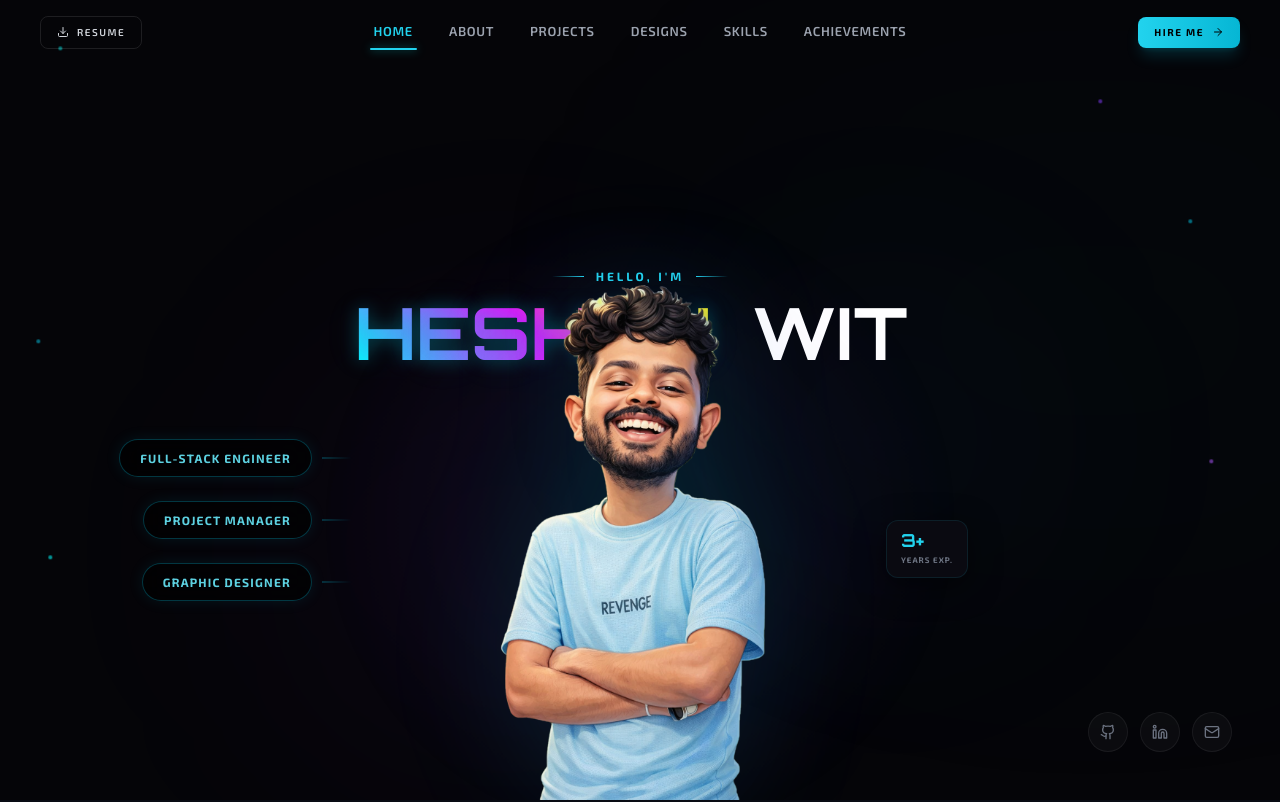
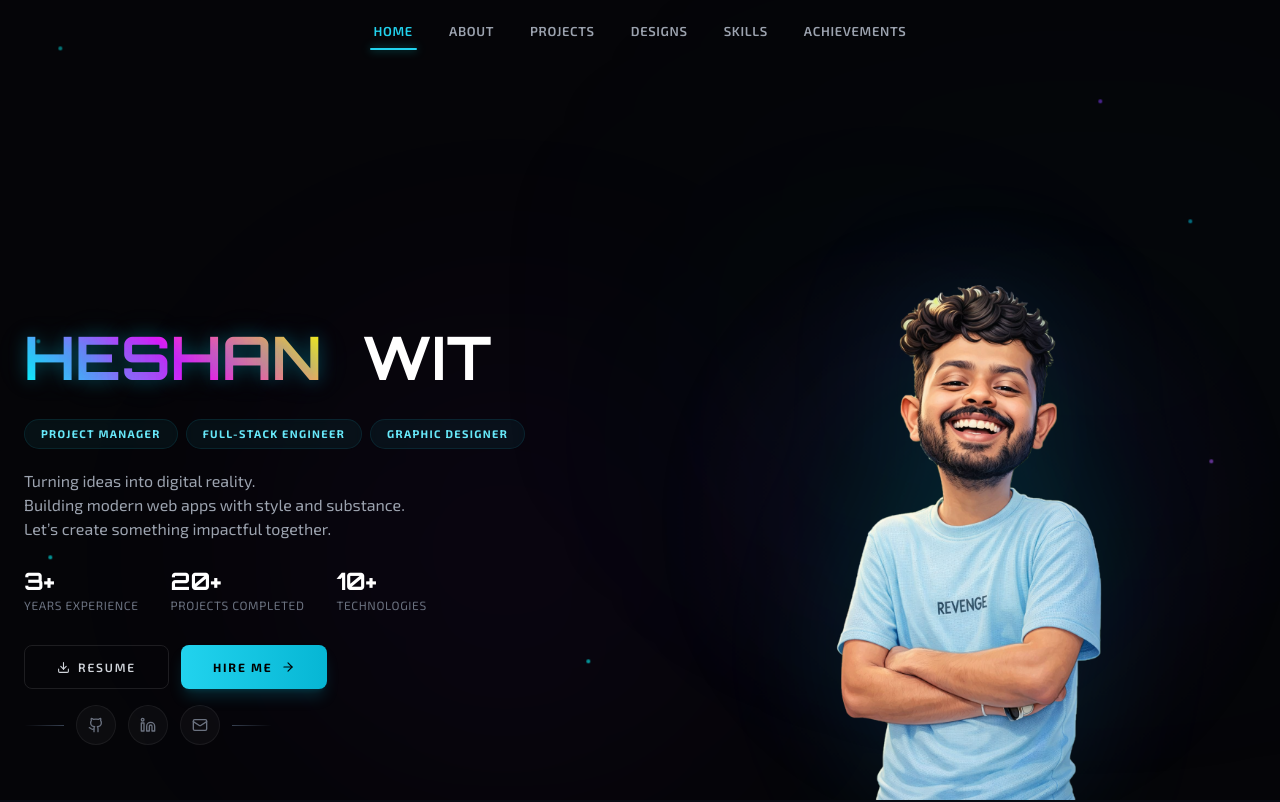
Before and after one commit to heshan123vitharana/Heshan_Witharana_Portfolio, a React (Vite) app: page / in a window 1280 px wide. Shown: the top 802 px of the page. Built offline with nearby package versions, Linux system fonts and the light colour scheme.

Commit message:
feat: refactor Hero component layout to a two-column design, enhance responsiveness, and update button animations

```diff
--- a/src/components/Header.tsx
+++ b/src/components/Header.tsx
@@ -59,25 +59,7 @@ const Header: React.FC = () => {
       >
         <div className="max-w-7xl mx-auto px-6 lg:px-10">
           <div className="flex items-center justify-center h-[64px] relative">
-
             {/* Desktop Navigation — Centered */}
-            {/* Resume Button (Left) */}
-            <motion.div
-              initial={{ opacity: 0, x: -20 }}
-              animate={{ opacity: 1, x: 0 }}
-              transition={{ delay: 0.5 }}
-              className="hidden lg:flex absolute left-0 items-center"
-            >
-              <a
-                href="/Heshan_Witharana_PM & Full Stack Developer_Resume.pdf"
-                target="_blank"
-                rel="noopener noreferrer"
-                className="inline-flex items-center gap-2 px-4 py-2 border border-white/[0.1] text-gray-300 font-semibold text-[10px] uppercase tracking-[0.15em] rounded-lg hover:border-cyan-400/25 hover:text-white hover:bg-white/[0.03] transition-all duration-300"
-              >
-                <Download size={12} />
-                Resume
-              </a>
-            </motion.div>
 
             <nav className="hidden lg:flex items-center gap-1">
               {menuItems.map((item, index) => {
@@ -119,29 +101,7 @@ const Header: React.FC = () => {
               })}
             </nav>
 
-            {/* Hire Me Button (Right) */}
-            <motion.div
-              initial={{ opacity: 0, x: 20 }}
-              animate={{ opacity: 1, x: 0 }}
-              transition={{ delay: 0.5 }}
-              className="hidden lg:flex absolute right-0 items-center"
-            >
-              <a
-                href="#contact"
-                className="group relative inline-flex items-center gap-2 px-4 py-2 overflow-hidden bg-gradient-to-r from-cyan-400 to-cyan-500 text-black font-bold text-[10px] uppercase tracking-[0.15em] rounded-lg shadow-lg shadow-cyan-500/20"
-              >
-                <div
-                  className="absolute inset-0 bg-gradient-to-r from-transparent via-white/30 to-transparent -skew-x-12 opacity-0 group-hover:opacity-100 transition-opacity duration-500" // animation handled by css group-hover usually, or motion div inside?
-                // Previous hero button had motion.div for shine. I'll stick to CSS or simple motion.
-                // I'll reuse the internal structure if possible or simplify.
-                // Simplify for Header to avoid complex motion nesting issues or just use simple CSS hover.
-                />
-                {/* Shine sweep using CSS transform on hover */}
-                <span className="absolute inset-0 bg-gradient-to-r from-transparent via-white/30 to-transparent -skew-x-12 translate-x-[-200%] group-hover:translate-x-[200%] transition-transform duration-700" />
-                <span className="relative">Hire Me</span>
-                <ArrowRight size={12} className="relative group-hover:translate-x-1 transition-transform duration-200" />
-              </a>
-            </motion.div>
+
 
             {/* Mobile hamburger */}
             <motion.button
--- a/src/components/Hero.tsx
+++ b/src/components/Hero.tsx
@@ -82,118 +82,38 @@ const Hero: React.FC = () => {
 
 
 
-      {/* ═══ Main Content — Centered Column ═══ */}
-      {/* ═══ Main Content — Centered Column ═══ */}
-      <div className="relative z-10 w-full max-w-7xl mx-auto px-6 pt-20 pb-20 lg:pb-0 flex flex-col items-center">
+      {/* ═══ Main Content — Two-Column Layout ═══ */}
+      <div className="relative z-10 w-full max-w-7xl mx-auto px-6 pt-20 pb-20 lg:pb-0 flex flex-col lg:flex-row lg:items-center lg:justify-between items-center">
 
-        {/* ── Greeting (above photo) ── */}
-        <motion.div
-          initial={{ opacity: 0, y: -15 }}
-          animate={{ opacity: 1, y: 0 }}
-          transition={{ duration: 0.6, delay: 0.1 }}
-          className="flex items-center gap-3 mb-3"
-        >
-          <div className="h-px w-8 bg-gradient-to-r from-transparent to-cyan-400" />
-          <span className="text-cyan-400 text-xs font-bold uppercase tracking-[0.25em]">
-            Hello, I'm
-          </span>
-          <div className="h-px w-8 bg-gradient-to-l from-transparent to-cyan-400" />
-        </motion.div>
+        {/* ── Left Column: Text Content ── */}
+        <div className="flex flex-col items-center lg:items-start lg:flex-1 lg:min-w-0 lg:pr-8">
 
-        {/* ── Name (behind photo for 3D effect) ── */}
+          {/* ── Name ── */}
           <motion.h1
-          className="font-orbitron font-bold text-center relative z-[1] whitespace-nowrap min-h-[1.2em]"
+            className="font-orbitron font-bold text-center lg:text-left relative z-[1] whitespace-nowrap min-h-[1.2em]"
             initial={{ opacity: 0, y: 30, scale: 0.9 }}
             animate={{ opacity: 1, y: 0, scale: 1 }}
             transition={{ duration: 0.8, delay: 0.2, ease: [0.22, 1, 0.36, 1] }}
           >
-          <span className="text-4xl md:text-6xl lg:text-7xl gradient-text inline-block hero-name-glow">
+            <span className="text-3xl md:text-5xl lg:text-6xl gradient-text inline-block hero-name-glow">
               {firstName}
             </span>
             {lastName && (
-            <span className="text-4xl md:text-6xl lg:text-7xl text-white inline-block ml-6 md:ml-10 hero-name-glow-white">
+              <span className="text-3xl md:text-5xl lg:text-6xl text-white inline-block ml-6 md:ml-10 hero-name-glow-white">
                 {lastName}
               </span>
             )}
-          <span className="typewriter-cursor text-4xl md:text-6xl lg:text-7xl" />
+            <span className="typewriter-cursor text-3xl md:text-5xl lg:text-6xl" />
           </motion.h1>
-
-        {/* ── Photo (overlaps text for 3D depth) ── */}
-        <motion.div
-          initial={{ opacity: 0, scale: 0.6, y: 50 }}
-          animate={{ opacity: 1, scale: 1, y: 0 }}
-          transition={{ duration: 1, delay: 0.4, ease: [0.22, 1, 0.36, 1] }}
-          className="relative z-[2] -mt-20 md:-mt-24 lg:-mt-32 mb-6 lg:mb-0"
-        >
-          {/* ── Desktop Roles (Left of Image) ── */}
-          <div className="absolute right-full top-1/2 -translate-y-1/2 mr-12 hidden lg:flex flex-col items-end gap-6 w-80 z-20">
-            {['Full-Stack Engineer', 'Project Manager', 'Graphic Designer'].map((role, i) => (
-              <motion.div
-                key={role}
-                initial={{ opacity: 0, x: -30 }}
-                animate={{ opacity: 1, x: 0 }}
-                transition={{
-                  delay: 0.8 + i * 0.1,
-                  type: 'spring',
-                  stiffness: 300,
-                  damping: 20
-                }}
-                className="group relative flex items-center justify-end"
-              >
-                {/* Pill */}
-                <span className="relative z-10 px-5 py-2.5 text-xs font-bold uppercase tracking-widest text-cyan-300/90 bg-black/60 border border-cyan-500/30 rounded-full backdrop-blur-md shadow-[0_0_15px_rgba(6,182,212,0.1)] group-hover:bg-cyan-900/20 group-hover:border-cyan-400/60 group-hover:text-cyan-200 group-hover:shadow-[0_0_25px_rgba(6,182,212,0.2)] transition-all duration-300 cursor-default whitespace-nowrap">
-                  {role}
-                </span>
-
-                {/* Connector Line & Dot */}
-                <div className="absolute right-[-40px] top-1/2 -translate-y-1/2 w-[30px] h-[1px] bg-gradient-to-r from-cyan-500/50 to-transparent group-hover:w-[50px] group-hover:from-cyan-400 transition-all duration-300" />
-                <div className="absolute right-[-6px] top-1/2 -translate-y-1/2 w-1 h-1 bg-cyan-500 rounded-full opacity-0 group-hover:opacity-100 group-hover:shadow-[0_0_8px_rgba(6,182,212,0.8)] transition-all duration-300 delay-75" />
-              </motion.div>
-            ))}
-          </div>
-
-          {/* Pulsing glow behind */}
-          <motion.div
-            className="absolute inset-0"
-            style={{
-              margin: '-40px',
-              background: 'radial-gradient(circle, rgba(6,182,212,0.1) 0%, rgba(139,92,246,0.05) 40%, transparent 70%)',
-            }}
-            animate={{ scale: [1, 1.08, 1], opacity: [0.5, 1, 0.5] }}
-            transition={{ duration: 4, repeat: Infinity, ease: 'easeInOut' }}
-          />
-
-          {/* Photo — larger, overlapping the text above */}
-          <img
-            src="/Heshan_png.png"
-            alt="Heshan Witharana"
-            className="relative w-[380px] h-[380px] md:w-[480px] md:h-[480px] lg:w-[560px] lg:h-[560px] object-contain drop-shadow-[0_0_60px_rgba(6,182,212,0.12)]"
-          />
-
-          {/* Floating badge — 3+ Years */}
-          <motion.div
-            className="absolute top-1/2 -translate-y-1/2 -right-4 md:-right-12 bg-[#0b0b12]/95 backdrop-blur-xl border border-cyan-400/[0.1] rounded-xl px-3.5 py-2 shadow-[0_8px_30px_rgba(0,0,0,0.5)]"
-            initial={{ opacity: 0, x: 20 }}
-            animate={{ opacity: 1, x: 0 }}
-            transition={{ delay: 1, duration: 0.6 }}
-          >
-            <motion.div animate={{ y: [0, -4, 0] }} transition={{ duration: 3, repeat: Infinity, ease: 'easeInOut' }}>
-              <div className="text-lg font-orbitron font-bold text-cyan-400">3+</div>
-              <div className="text-[8px] text-gray-500 font-bold uppercase tracking-[0.12em]">Years Exp.</div>
-            </motion.div>
-          </motion.div>
-
-
-        </motion.div>
 
           {/* ── Role pills ── */}
           <motion.div
             initial={{ opacity: 0, y: 15 }}
             animate={{ opacity: 1, y: 0 }}
             transition={{ duration: 0.6, delay: 0.65 }}
-          className="flex flex-wrap justify-center gap-2 mb-7 lg:hidden"
+            className="flex flex-wrap justify-center lg:justify-start gap-2 mt-8 mb-5"
           >
-          {['Full-Stack Engineer', 'Project Manager', 'Graphic Designer'].map((role, i) => (
+            {['Project Manager', 'Full-Stack Engineer', 'Graphic Designer'].map((role, i) => (
               <motion.span
                 key={role}
                 initial={{ opacity: 0, scale: 0.7 }}
@@ -206,15 +126,55 @@ const Hero: React.FC = () => {
             ))}
           </motion.div>
 
-        {/* ── Description Removed ── */}
+          {/* ── Tagline ── */}
+          <motion.p
+            initial={{ opacity: 0, y: 15 }}
+            animate={{ opacity: 1, y: 0 }}
+            transition={{ duration: 0.6, delay: 0.85 }}
+            className="text-gray-400 text-sm md:text-base leading-relaxed max-w-lg text-center lg:text-left mb-6"
+          >
+            Turning ideas into digital reality.<br />
+            Building modern web apps with style and substance.<br />
+            Let’s create something impactful together.
+          </motion.p>
 
-        {/* ── CTA Buttons ── */}
+          {/* ── Quick Stats ── */}
+          <motion.div
+            initial={{ opacity: 0, y: 15 }}
+            animate={{ opacity: 1, y: 0 }}
+            transition={{ duration: 0.6, delay: 0.95 }}
+            className="flex gap-6 md:gap-8 mb-8"
+          >
+            {[
+              { value: '3+', label: 'Years Experience' },
+              { value: '20+', label: 'Projects Completed' },
+              { value: '10+', label: 'Technologies' },
+            ].map((stat) => (
+              <div key={stat.label} className="text-center lg:text-left">
+                <div className="text-xl md:text-2xl font-orbitron font-bold text-white">{stat.value}</div>
+                <div className="text-[10px] md:text-xs text-gray-500 uppercase tracking-wider">{stat.label}</div>
+              </div>
+            ))}
+          </motion.div>
+
+          {/* ── Resume & Hire Me Buttons ── */}
           <motion.div
             initial={{ opacity: 0, y: 20 }}
             animate={{ opacity: 1, y: 0 }}
             transition={{ duration: 0.6, delay: 1.0 }}
-          className="flex flex-wrap justify-center gap-3 mb-10 lg:hidden"
+            className="flex flex-wrap justify-center lg:justify-start gap-3 mb-4"
           >
+            <motion.a
+              href="/Heshan_Witharana_PM & Full Stack Developer_Resume.pdf"
+              target="_blank"
+              rel="noopener noreferrer"
+              className="inline-flex items-center gap-2 px-8 py-3 border border-white/[0.1] text-gray-300 font-semibold text-[12px] uppercase tracking-[0.15em] rounded-lg hover:border-cyan-400/25 hover:text-white hover:bg-white/[0.03] transition-all duration-300"
+              whileHover={{ scale: 1.05 }}
+              whileTap={{ scale: 0.96 }}
+            >
+              <Download size={13} />
+              Resume
+            </motion.a>
             <motion.a
               href="#contact"
               className="group relative inline-flex items-center gap-2 px-8 py-3 overflow-hidden bg-gradient-to-r from-cyan-400 to-cyan-500 text-black font-bold text-[12px] uppercase tracking-[0.15em] rounded-lg shadow-lg shadow-cyan-500/20"
@@ -231,17 +191,6 @@ const Hero: React.FC = () => {
               <span className="relative">Hire Me</span>
               <ArrowRight size={14} className="relative group-hover:translate-x-1 transition-transform duration-200" />
             </motion.a>
-          <motion.a
-            href="/Heshan_Witharana_PM & Full Stack Developer_Resume.pdf"
-            target="_blank"
-            rel="noopener noreferrer"
-            className="inline-flex items-center gap-2 px-8 py-3 border border-white/[0.1] text-gray-300 font-semibold text-[12px] uppercase tracking-[0.15em] rounded-lg hover:border-cyan-400/25 hover:text-white hover:bg-white/[0.03] transition-all duration-300"
-            whileHover={{ scale: 1.05 }}
-            whileTap={{ scale: 0.96 }}
-          >
-            <Download size={13} />
-            Resume
-          </motion.a>
           </motion.div>
 
           {/* ── Social row ── */}
@@ -249,9 +198,9 @@ const Hero: React.FC = () => {
             initial={{ opacity: 0 }}
             animate={{ opacity: 1 }}
             transition={{ delay: 1.2 }}
-          className="flex items-center gap-3 lg:absolute lg:bottom-12 lg:right-12 lg:mb-0"
+            className="flex items-center gap-3 mb-8"
           >
-          <div className="w-10 h-px bg-gradient-to-r from-transparent to-gray-700 lg:hidden" />
+            <div className="w-10 h-px bg-gradient-to-r from-transparent to-gray-700" />
             {[
               { icon: Github, href: 'https://github.com/heshan123vitharana', label: 'GitHub' },
               { icon: Linkedin, href: 'https://linkedin.com/in/heshan-witharana', label: 'LinkedIn' },
@@ -271,7 +220,35 @@ const Hero: React.FC = () => {
                 <s.icon size={16} />
               </motion.a>
             ))}
-          <div className="w-10 h-px bg-gradient-to-l from-transparent to-gray-700 lg:hidden" />
+            <div className="w-10 h-px bg-gradient-to-l from-transparent to-gray-700" />
+          </motion.div>
+        </div>
+
+        {/* ── Right Column: Photo ── */}
+        <motion.div
+          initial={{ opacity: 0, scale: 0.6, x: 50 }}
+          animate={{ opacity: 1, scale: 1, x: 0 }}
+          transition={{ duration: 1, delay: 0.4, ease: [0.22, 1, 0.36, 1] }}
+          className="relative z-[2] mt-10 lg:-mt-16 flex-shrink-0 lg:w-[560px]"
+        >
+          {/* Pulsing glow behind */}
+          <motion.div
+            className="absolute inset-0"
+            style={{
+              margin: '-40px',
+              background: 'radial-gradient(circle, rgba(6,182,212,0.1) 0%, rgba(139,92,246,0.05) 40%, transparent 70%)',
+            }}
+            animate={{ scale: [1, 1.08, 1], opacity: [0.5, 1, 0.5] }}
+            transition={{ duration: 4, repeat: Infinity, ease: 'easeInOut' }}
+          />
+
+          {/* Photo */}
+          <img
+            src="/Heshan_png.png"
+            alt="Heshan Witharana"
+            className="relative w-[380px] h-[380px] md:w-[480px] md:h-[480px] lg:w-[560px] lg:h-[560px] object-contain drop-shadow-[0_0_60px_rgba(6,182,212,0.12)]"
+          />
+
         </motion.div>
       </div>
 
```
Lines whose indentation alone changed are shown as unchanged.
